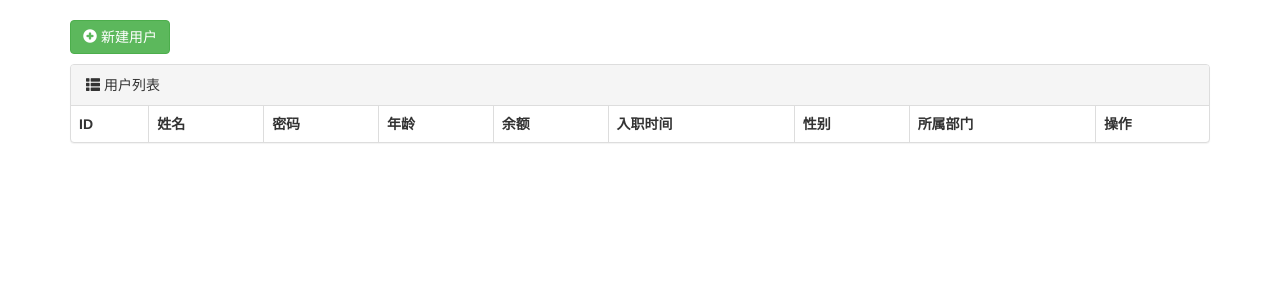
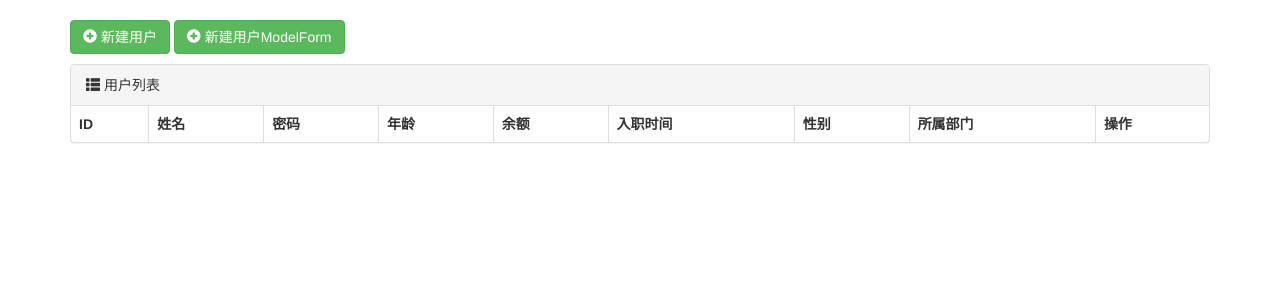
Before and after one commit to fbozhang/python, a Django app: page /user/list/ in a window 1280 px wide. Shown: the part 52-352 px from the top of the page. Run offline with Django 4.2, Linux system fonts and the light colour scheme; lists and menus that the app fills with data are empty; some libraries are stand-ins or nearby versions.

Commit message:
完善人员管理系统modelForm初步认识

```diff
--- a/staffSystem_django/app01/models.py
+++ b/staffSystem_django/app01/models.py
@@ -5,6 +5,9 @@ from django.db import models
 class Department(models.Model):
     """ 部门表 """
     title = models.CharField(verbose_name="标题", max_length=32)
+
+    def __str__(self):
+        return self.title
 
 
 class UserInfo(models.Model):
--- a/staffSystem_django/app01/templates/user_list.html
+++ b/staffSystem_django/app01/templates/user_list.html
@@ -7,6 +7,11 @@
             <a class="btn btn-success" href="/user/add/">
                 <span class="glyphicon glyphicon-plus-sign" aria-hidden="true"></span>
                 新建用户
+            </a>
+
+            <a class="btn btn-success" href="/user/modelform/add/">
+                <span class="glyphicon glyphicon-plus-sign" aria-hidden="true"></span>
+                新建用户ModelForm
             </a>
         </div>
 
--- a/staffSystem_django/app01/views.py
+++ b/staffSystem_django/app01/views.py
@@ -76,7 +76,7 @@ def user_list(request):
 
 
 def user_add(request):
-    """ 添加用户 """
+    """ 添加用户(原始方法) """
 
     if request.method == 'GET':
         context = {
@@ -101,3 +101,19 @@ def user_add(request):
 
     # 返回到用户列表
     return redirect("/user/list")
+
+
+# ModelForm示例
+from django import forms
+
+
+class UserModelForm(forms.ModelForm):
+    class Meta:
+        model = UserInfo
+        fields = ["name", "password", "age", "gender", "depart"]
+
+
+def user_model_form_add(request):
+    """ 添加用户(ModelForm版本) """
+    form = UserModelForm()
+    return render(request, 'user_model_form_add.html', {'form': form})
--- a/staffSystem_django/staffSystem_django/urls.py
+++ b/staffSystem_django/staffSystem_django/urls.py
@@ -29,4 +29,5 @@ urlpatterns = [
     # 用户管理
     path('user/list/', views.user_list),
     path('user/add/', views.user_add),
+    path('user/modelform/add/', views.user_model_form_add),
 ]
```
Also changed, not shown: staffSystem_django/app01/templates/user_model_form_add.html (added, +16 -0 lines).
